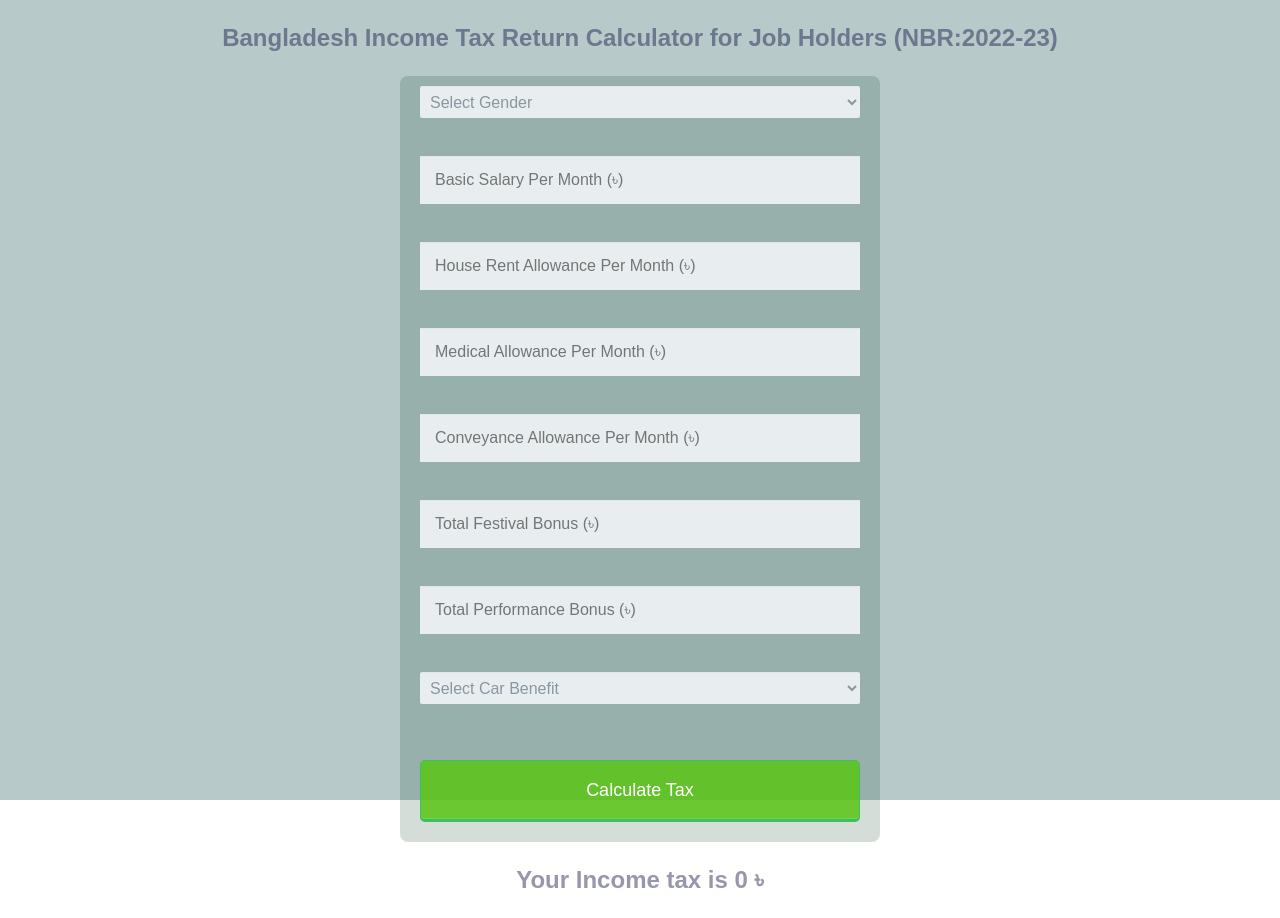
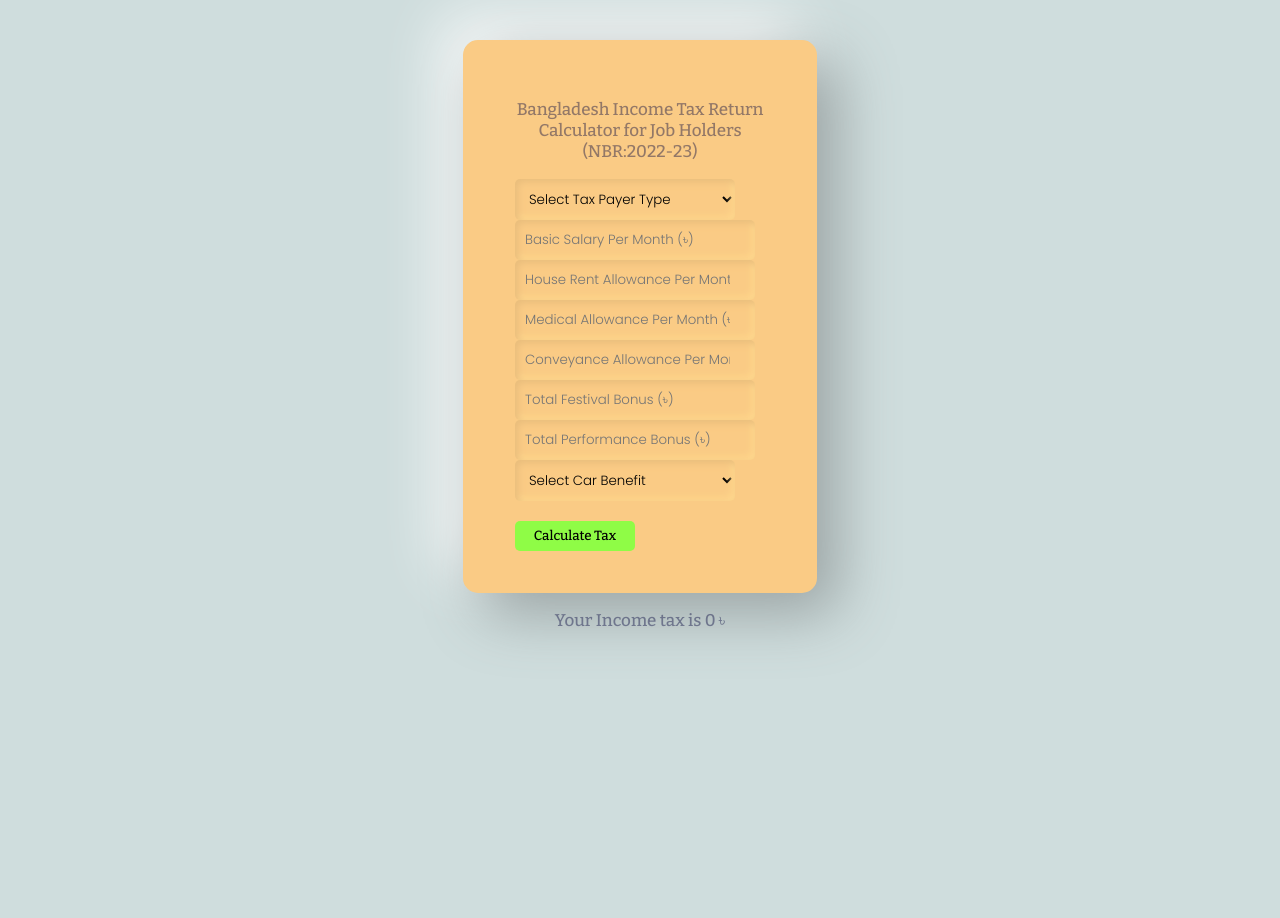
Before and after one commit to Kibria10/bd-income-tax-return-calculator, a React (Create React App) app: page / in a window 1280 px wide. After the commit the page ends 800 px from the top, so only its background shows below. Built offline with nearby package versions, Linux system fonts and the light colour scheme.

Commit message:
UI changed and taxpayer type update

```diff
--- a/src/App.css
+++ b/src/App.css
@@ -1,20 +1,11 @@
-*, *:before, *:after {
-  -moz-box-sizing: border-box;
-  -webkit-box-sizing: border-box;
-  box-sizing: border-box;
-}
+@import url('https://fonts.googleapis.com/css2?family=Poppins:wght@300&display=swap');
+@import url('https://fonts.googleapis.com/css2?family=Bitter:wght@500&display=swap');
 
-body {
-  font-family: 'Nunito', sans-serif;
-  color: #384047;
-}
+h2 {
+  font-family: 'Roboto Slab', serif;
 
-form {
-  max-width: 250px;
-  margin: 10px auto;
-  padding: 10px 20px;
-  background:  rgba(6, 61, 31, 0.171);
-  border-radius: 8px;
+  margin-left: 50px;
+
 }
 
 h1 {
@@ -22,121 +13,80 @@
   text-align: center;
 }
 
-input[type="text"],
-input[type="password"],
-input[type="date"],
-input[type="datetime"],
-input[type="email"],
-input[type="number"],
-input[type="search"],
-input[type="tel"],
-input[type="time"],
-input[type="url"],
-textarea,
-select {
-  background: rgba(255,255,255,0.1);
-  border: none;
-  font-size: 16px;
-  height: auto;
-  margin: 0;
-  outline: 0;
-  padding: 15px;
-  width: 100%;
-  background-color: #e8eeef;
-  color: #8a97a0;
-  box-shadow: 0 1px 0 rgba(0,0,0,0.03) inset;
-  margin-bottom: 30px;
+
+form {
+  max-width: 250px;
+  margin: 10px auto;
+  padding: 10px 20px;
+  border: 32px solid #FACB85;
+  background: #FACB85;
+  width: 300px;
+  border-radius: 15px;
+  box-shadow: 20px 20px 60px #97a1a1, -20px -20px 60px #ffffff;
 }
 
-input[type="radio"],
-input[type="checkbox"] {
-  margin: 0 4px 8px 0;
+body {
+  background-color: #CFDDDD;
+}
+
+div.container {
+  margin-top: 40px;
+
+}
+
+input {
+  font-family: 'Poppins', sans-serif;
+  width: 220px;
+  border-radius: 5px;
+  border: 4px double rgb(255, 199, 209);
+  color: black;
+  background-color: transparent;
+  box-shadow: inset 3px 3px 7px #e9bd7c, inset -3px -3px 7px #ffd98e;
+  border: var(--quadrary-color) solid 2px;
+  padding: 10px;
+}
+
+label {
+  font-family: 'Poppins', sans-serif;
+  border-radius: 5px;
+}
+
+button {
+  margin-top: 20px;
+  width: 120px;
+  height: 30px;
+  border-radius: 5px;
+  cursor: pointer;
+  border: none;
+  background-color: #8ffc46;
+  color: white;
+  border: var(--quadrary-color) solid 2px;
+  color: black;
+  font-family: 'Bitter', serif;
+
+}
+
+button:hover {
+  transition: 1s;
+  background-color: #71f7f7;
+
+}
+
+p {
+  color: rgba(12, 11, 65, 0.432);
+  font-family: 'Bitter', serif;
+  font-size: 17px;
+  text-align: center;
 }
 
 select {
-  padding: 6px;
-  height: 32px;
-  border-radius: 2px;
+  font-family: 'Poppins', sans-serif;
+  width: 220px;
+  border-radius: 5px;
+  border: 4px double rgb(255, 199, 209);
+  color: black;
+  background-color: transparent;
+  box-shadow: inset 3px 3px 7px #e9bd7c, inset -3px -3px 7px #ffd98e;
+  border: var(--quadrary-color) solid 2px;
+  padding: 10px;
 }
-
-button {
-  padding: 19px 39px 18px 39px;
-  color: #FFF;
-  background-color: #5bc514da;
-  font-size: 18px;
-  text-align: center;
-  font-style: normal;
-  border-radius: 5px;
-  width: 100%;
-  border: 1px solid #3ac162;
-  border-width: 1px 1px 3px;
-  box-shadow: 0 -1px 0 rgba(255,255,255,0.1) inset;
-  margin-bottom: 10px;
-}
-
-fieldset {
-  margin-bottom: 30px;
-  border: none;
-}
-
-legend {
-  font-size: 1.4em;
-  margin-bottom: 10px;
-}
-
-label {
-  display: block;
-  margin-bottom: 8px;
-}
-
-label.light {
-  font-weight: 300;
-  display: inline;
-}
-
-.number {
-  background-color: #5fcf80;
-  color: #fff;
-  height: 30px;
-  width: 30px;
-  display: inline-block;
-  font-size: 0.8em;
-  margin-right: 4px;
-  line-height: 30px;
-  text-align: center;
-  text-shadow: 0 1px 0 rgba(255,255,255,0.2);
-  border-radius: 100%;
-}
-
-@media screen and (min-width: 480px) {
-
-  form {
-    max-width: 480px;
-  }
-
-}
-p {
-  color: rgba(12, 11, 65, 0.432);
-  font-size: 24px;
-  font-weight: bold;
-  text-align: center;
-}
-
-@media (max-width: 768px) {
-  p {
-    font-size: 20px;
-    text-shadow: #3ac162;
-  }
-}
-
-.particles-background {
-  /* //make the position fully wrap the background; */
-  position: fixed;
-  top: 0;
-  left: 0;
-  width: 100%;
-  height: 100%;
-  background-color: rgba(45, 97, 97, 0.342);
-  background-size: cover;
-  z-index: -1;
-}
--- a/src/App.js
+++ b/src/App.js
@@ -5,7 +5,7 @@
   constructor(props) {
     super(props);
     this.state = {
-      gender: '',
+      taxpayer: '',
       basicSalary: '',
       hra: '',
       med: '',
@@ -18,6 +18,7 @@
     }
   }
 
+
   handleInputChange = (event) => {
     this.setState({ [event.target.name]: event.target.value });
   }
@@ -25,20 +26,32 @@
 
   handleSubmit = (event) => {
     event.preventDefault();
-    const { gender, basicSalary, hra, med, conveyance, festivalFund, performance, carBenefit } = this.state;
+    const { taxpayer, basicSalary, hra, med, conveyance, festivalFund, performance, carBenefit } = this.state;
+    //check if any input is empty, if so set it to 0
+    const inputs = ['basicSalary', 'hra', 'med', 'conveyance', 'festivalFund', 'performance'];
+    inputs.forEach(input => {
+      if (this.state[input] === '') {
+        this.setState({ [input]: 0 });
+      }
+    });
+
     let totalAmountPerMonth = parseFloat(basicSalary) + parseFloat(hra) + parseFloat(med) + parseFloat(conveyance);
     let totalAmount = totalAmountPerMonth * 12 + parseFloat(festivalFund) + parseFloat(performance);
-    this.setState({ taxAmount: this.calculateTax(totalAmount, gender, carBenefit, basicSalary) });
+    this.setState({ taxAmount: this.calculateTax(totalAmount, taxpayer, carBenefit, basicSalary) });
   };
 
-  calculateTax = (totalAmount, gender, carBenefit, basicSalary) => {
-    //income tax calculation based on gender and car benefit
+  calculateTax = (totalAmount, taxpayer, carBenefit, basicSalary) => {
+    console.log(totalAmount, taxpayer, carBenefit, basicSalary);
+    //income tax calculation based on taxpayer and car benefit
     let carBenefitTax = 0;
     if (carBenefit === 'true') {
       carBenefitTax = basicSalary * 12 * 0.05; // 5% of yearly basic salary
     }
 
-    if (gender === 'Men') {
+    console.log(carBenefitTax);
+    console.log(totalAmount);
+
+    if (taxpayer === 'Men') {
       if (totalAmount <= 300000) {
         return carBenefitTax;
       } else if (totalAmount >= 300000 && totalAmount <= 400000) {
@@ -51,14 +64,14 @@
     }
 
     //for women the there is no tax for first 450000, then 5% for next 100000, 10% for next 300000 and 15% for rest
-    else if (gender === 'Women' || gender === 'TG') {
-      if(totalAmount <= 450000) {
+    else if (taxpayer === 'Women' || taxpayer === 'TG' || taxpayer === 'dis') {
+      if (totalAmount <= 450000) {
         return carBenefitTax;
       }
-      else if(totalAmount >= 450000 && totalAmount <= 550000) {
+      else if (totalAmount >= 450000 && totalAmount <= 550000) {
         return carBenefitTax + (totalAmount - 450000) * 0.05;
       }
-      else if(totalAmount >= 550000 && totalAmount <= 850000) {
+      else if (totalAmount >= 550000 && totalAmount <= 850000) {
         return carBenefitTax + (totalAmount - 550000) * 0.1 + 5000;
       }
       else {
@@ -71,15 +84,17 @@
   render() {
     return (
         <div className="App">
-        <div className="particles-background" />
+          <div className="container">
+            <div className="form">
+              <form onSubmit={this.handleSubmit} className="form">
                 <p> Bangladesh Income Tax Return Calculator for Job Holders (NBR:2022-23)</p>
-        <form onSubmit={this.handleSubmit} className="form">
                 <label>
-            <select name="gender" onChange={this.handleInputChange}>
-              <option value="">Select Gender</option>
+                  <select name="taxpayer" onChange={this.handleInputChange}>
+                    <option value="">Select Tax Payer Type</option>
                     <option value="Men">Men</option>
                     <option value="Women">Women</option>
                     <option value="TG">Third Gender</option>
+                    <option value="dis">Disabled</option>
                   </select>
                 </label>
                 <label>
@@ -112,6 +127,9 @@
               </form>
               <p className="tax-amount">Your Income tax is {this.state.taxAmount} ৳</p>
             </div>
+          </div>
+        </div>
+
     );
   }
 }
```
Lines whose indentation alone changed are shown as unchanged.
